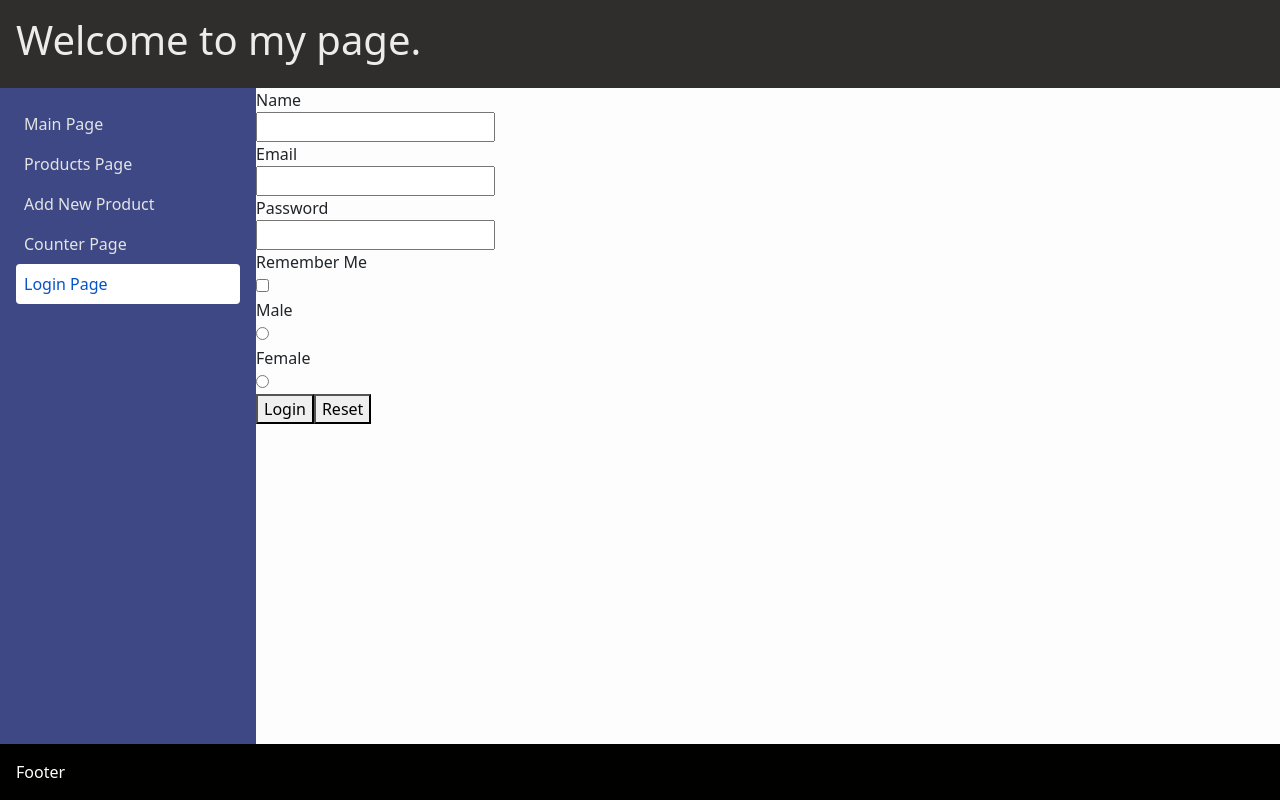
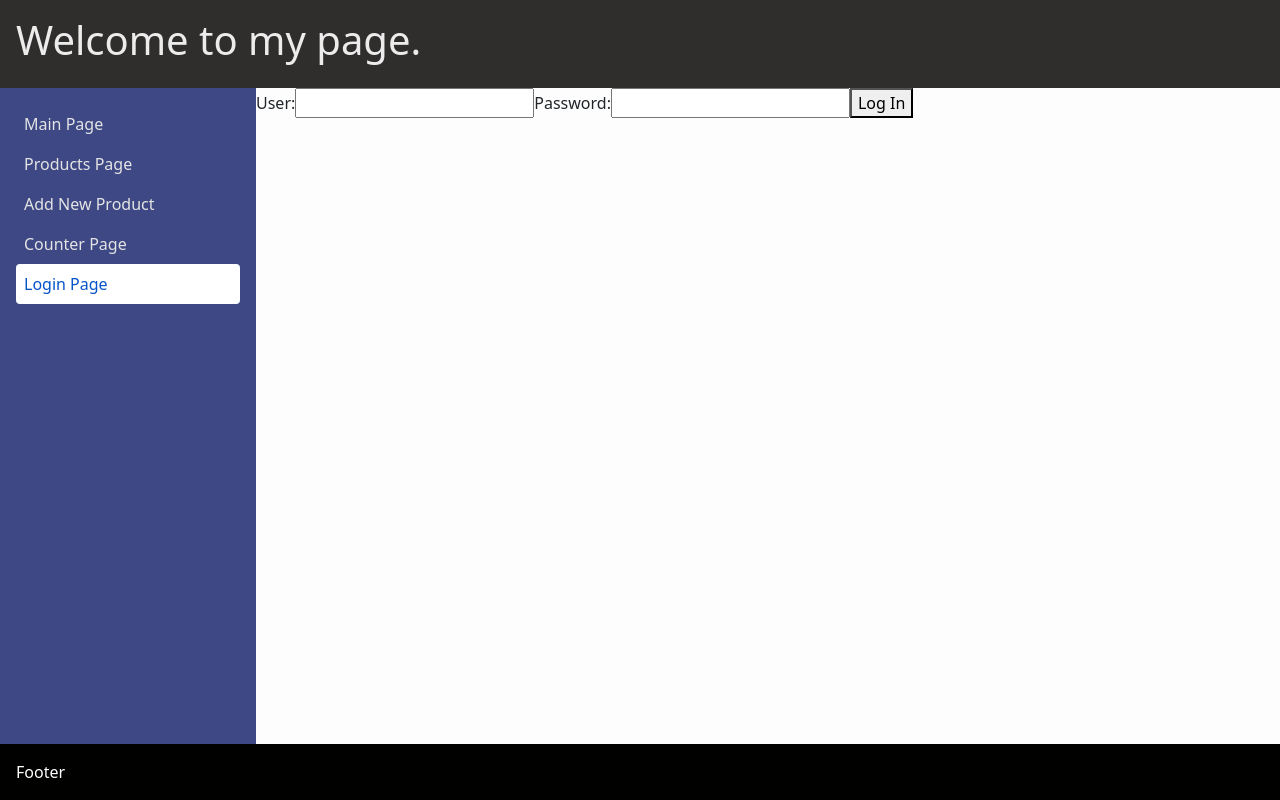
Before and after one commit to egesua/e-commerce-app, a React (Create React App) app: page /login in a window 1280 px wide. Built offline with nearby package versions, Linux system fonts and the light colour scheme; no server answers.

Commit message:
react hook form update

```diff
--- a/package.json
+++ b/package.json
@@ -10,6 +10,7 @@
     "bootstrap": "^5.3.2",
     "react": "^18.2.0",
     "react-dom": "^18.2.0",
+    "react-hook-form": "^7.47.0",
     "react-router-dom": "^6.17.0",
     "react-scripts": "5.0.1",
     "reactstrap": "^9.2.0",
--- /dev/null
+++ b/src/components/LoginForm.js
@@ -0,0 +1,33 @@
+import { useForm } from "react-hook-form";
+
+const LoginForm = () => {
+
+    const { register, handleSubmit } = useForm({
+        defaultValues: {
+            email: "",
+            password:""
+        },
+    });
+
+    const onFormSubmit = (formdata) => {
+        console.log("formdata :", formdata)
+    }
+
+    return (
+        <div>
+            <form onSubmit={handleSubmit(onFormSubmit)}>
+                <label>
+                    User:
+                    <input type="email" { ...register("email") }/>
+                </label>
+                <label>
+                    Password:
+                    <input type="password" {...register("password")}/>
+                </label>
+                <button type="submit">Log In</button>
+            </form>
+        </div>
+    )
+}
+
+export default LoginForm;
--- a/src/layout/PageContent.js
+++ b/src/layout/PageContent.js
@@ -3,8 +3,8 @@ import CounterPage from "../pages/CounterPage";
 import MainPage from "../pages/MainPage";
 import ProductsPage from "../pages/ProductsPage";
 import ProductDetailPage from "../pages/ProductDetailPage";
-import LoginPage from "../pages/LoginPage";
 import CreateProductPage from "../pages/CreateProductPage";
+import LoginHookPage from "../pages/LoginHookPage";
 
 const PageContent = ({ userName, products }) => {
   return (
@@ -27,7 +27,7 @@ const PageContent = ({ userName, products }) => {
         <Route path="/" exact element={<MainPage />} />
         <Route
           path="/login"
-          element={<LoginPage />}
+          element={<LoginHookPage />}
         >
         </Route>
         <Route
--- /dev/null
+++ b/src/pages/LoginHookPage.js
@@ -0,0 +1,9 @@
+import LoginForm from "../components/LoginForm"
+
+const LoginHookPage = () => {
+    return (
+        <LoginForm />
+    )
+}
+
+export default LoginHookPage;
```
Also changed, not shown: 1 other file (tests, documents, lock files or other folders).
